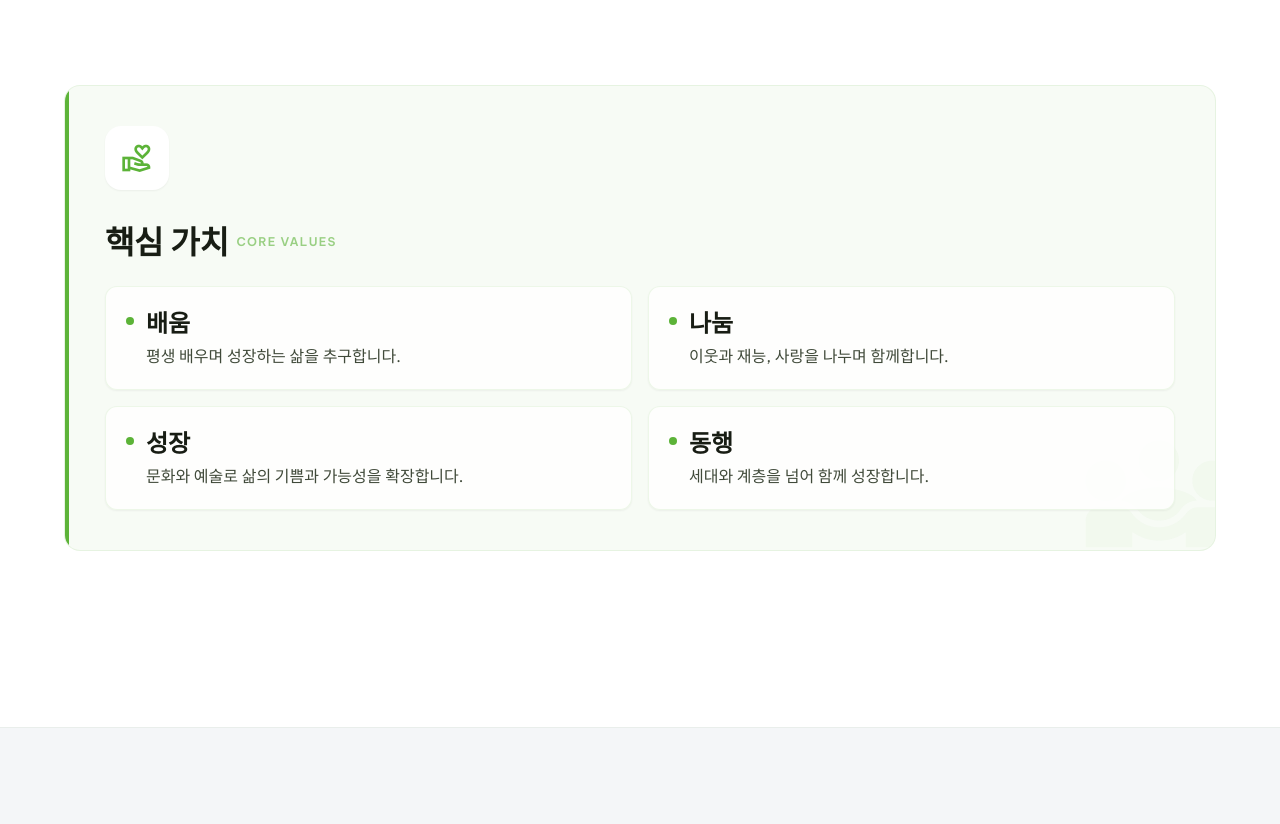
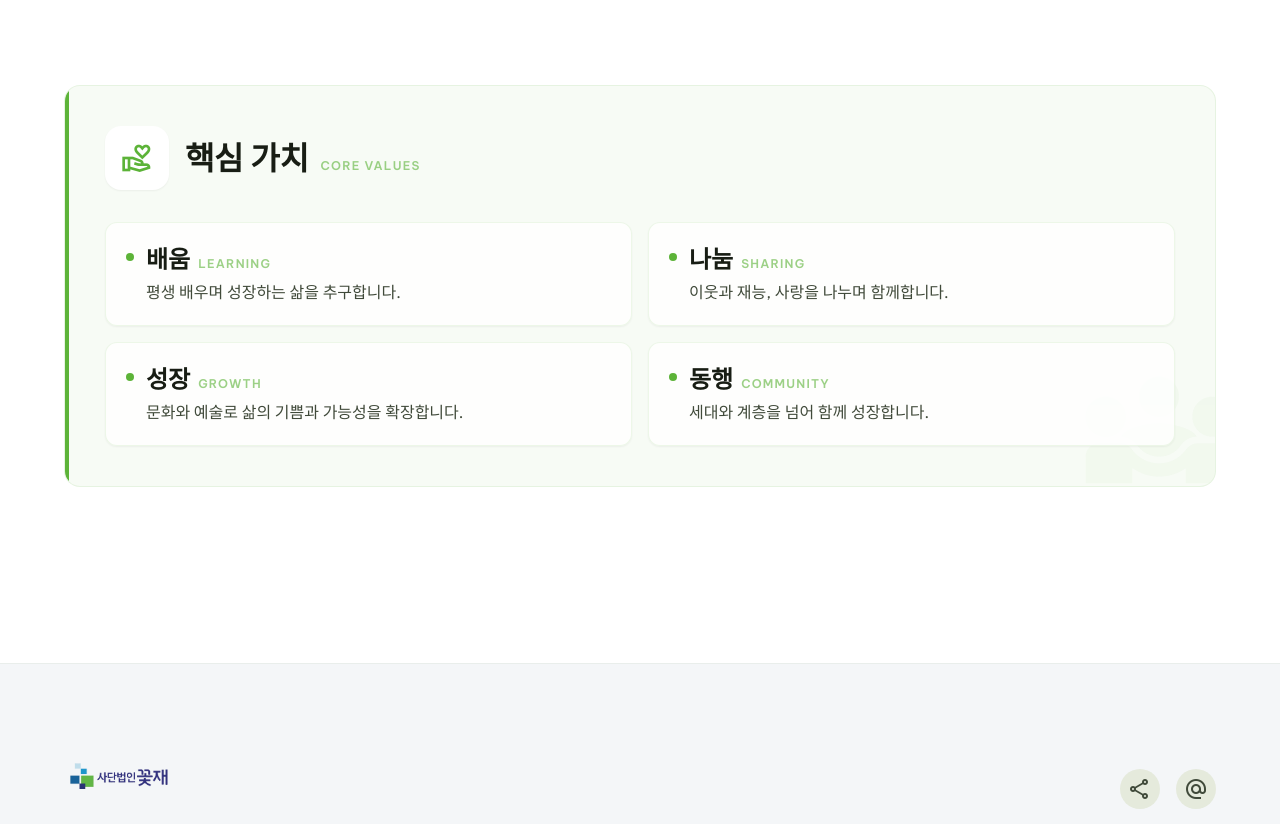
Before and after one commit to davidhungpill/bloominghill-front, a Vue app: page /missions in a window 1280 px wide. Shown: the part 1120-1944 px from the top of the page. Built offline with nearby package versions, Linux system fonts and the light colour scheme; no server answers.

Commit message:
수정 - 핵심 가치 레이아웃 및 영문 표기 반영

```diff
--- a/src/views/MissionsView.vue
+++ b/src/views/MissionsView.vue
@@ -39,14 +39,16 @@
         <!-- 핵심 가치 카드 -->
         <div class="mb-24">
           <div class="relative p-10 rounded-2xl bg-leaf-green/5 border border-leaf-green/10 flex flex-col gap-8 vision-card-accent overflow-hidden group hover:shadow-xl transition-all duration-300">
-            <div class="w-16 h-16 rounded-2xl bg-white shadow-sm flex items-center justify-center group-hover:scale-110 transition-transform">
-              <span class="material-symbols-outlined text-leaf-green" style="font-size: 32px;">volunteer_activism</span>
+            <div class="flex items-center gap-4 relative z-10">
+              <div class="w-16 h-16 rounded-2xl bg-white shadow-sm flex items-center justify-center group-hover:scale-110 transition-transform shrink-0">
+                <span class="material-symbols-outlined text-leaf-green" style="font-size: 32px;">volunteer_activism</span>
+              </div>
+              <div class="flex flex-wrap items-baseline gap-x-3 gap-y-1">
+                <h3 class="text-headline-lg font-bold text-on-surface whitespace-nowrap">핵심 가치</h3>
+                <span class="text-leaf-green font-bold text-xs uppercase tracking-widest opacity-60">Core Values</span>
+              </div>
             </div>
             <div>
-              <div class="flex items-center gap-2 mb-6">
-                <h3 class="text-headline-lg font-bold text-on-surface">핵심 가치</h3>
-                <span class="text-leaf-green font-bold text-xs uppercase tracking-widest opacity-60">Core Values</span>
-              </div>
               <ul class="grid grid-cols-1 md:grid-cols-2 gap-4 relative z-10">
                 <li
                   v-for="value in coreValues"
@@ -56,7 +58,10 @@
                   <div class="flex items-start gap-3">
                     <span class="w-2 h-2 rounded-full bg-leaf-green shrink-0 mt-2.5"></span>
                     <div>
-                      <strong class="block text-headline-md font-bold text-on-surface mb-1">{{ value.title }}</strong>
+                      <div class="flex flex-wrap items-baseline gap-x-2 gap-y-1 mb-1">
+                        <strong class="text-headline-md font-bold text-on-surface">{{ value.title }}</strong>
+                        <span class="text-leaf-green font-bold text-xs uppercase tracking-widest opacity-60">{{ value.en }}</span>
+                      </div>
                       <p class="text-body-md text-on-surface-variant leading-relaxed">{{ value.desc }}</p>
                     </div>
                   </div>
@@ -81,9 +86,9 @@ import { useHero } from '../composables/useHero'
 const { heroSrc } = useHero('heroIntro')
 
 const coreValues = [
-  { title: '배움', desc: '평생 배우며 성장하는 삶을 추구합니다.' },
-  { title: '나눔', desc: '이웃과 재능, 사랑을 나누며 함께합니다.' },
-  { title: '성장', desc: '문화와 예술로 삶의 기쁨과 가능성을 확장합니다.' },
-  { title: '동행', desc: '세대와 계층을 넘어 함께 성장합니다.' },
+  { title: '배움', en: 'learning', desc: '평생 배우며 성장하는 삶을 추구합니다.' },
+  { title: '나눔', en: 'sharing', desc: '이웃과 재능, 사랑을 나누며 함께합니다.' },
+  { title: '성장', en: 'growth', desc: '문화와 예술로 삶의 기쁨과 가능성을 확장합니다.' },
+  { title: '동행', en: 'community', desc: '세대와 계층을 넘어 함께 성장합니다.' },
 ]
 </script>
```
